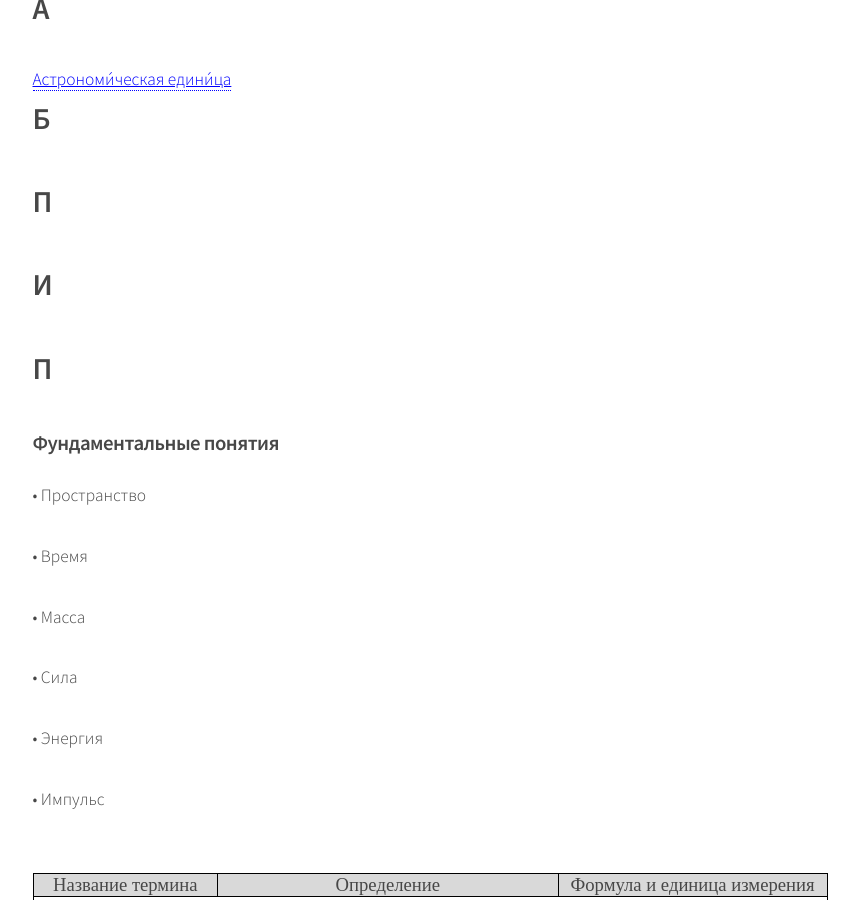
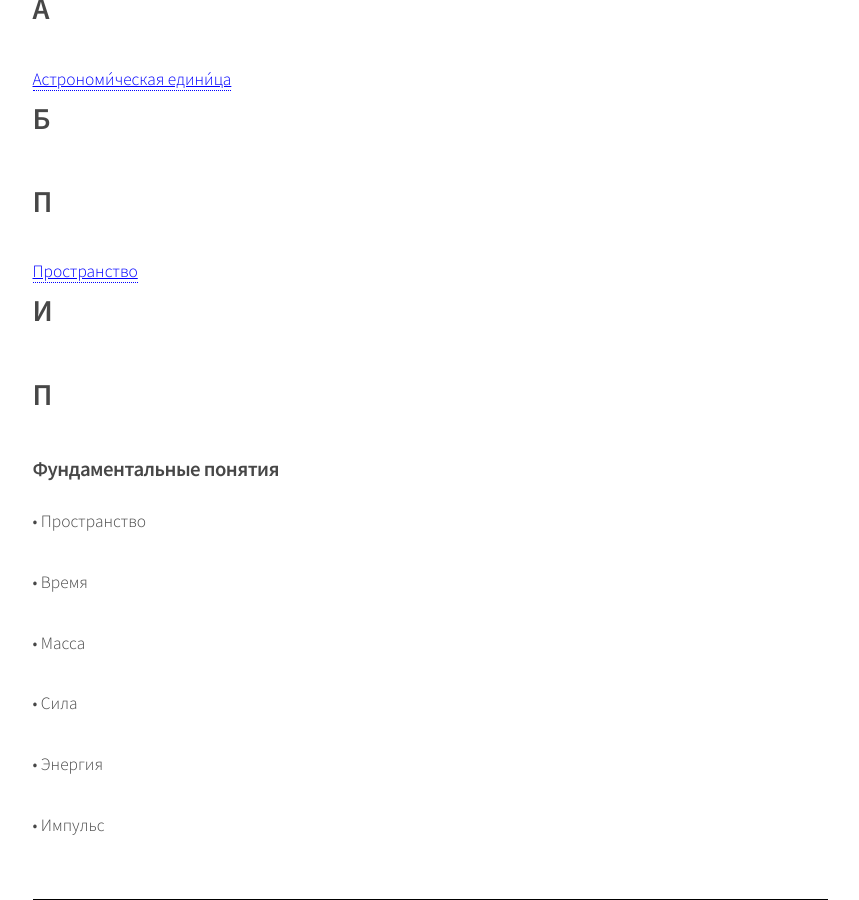
Before and after one commit to VlPop/VlPop.github.io, a Jekyll site: the page built from 1T-Slovar.html, in a window 1280 px wide and 900 px high, scrolled down 535 px. Shown: the whole window, without its empty margins (210-1069 px from the left). Built offline with Jekyll 4.4.1, drawn with Linux system fonts in a browser that asks for light colours.

Commit message:
Update 1T-Slovar.html

```diff
--- a/1T-Slovar.html
+++ b/1T-Slovar.html
@@ -69,6 +69,7 @@ layout: default
 								<li>
 								<h2 id="В">П</h2>
 								<ul><!-- route =  -->
+						<li><a href="/Slovar_Astro_ed">Пространство</a></li><!-- route =  -->
 								<li>
 								<h2 id="И">И</h2>
 								<ul><!-- route =  -->
```
